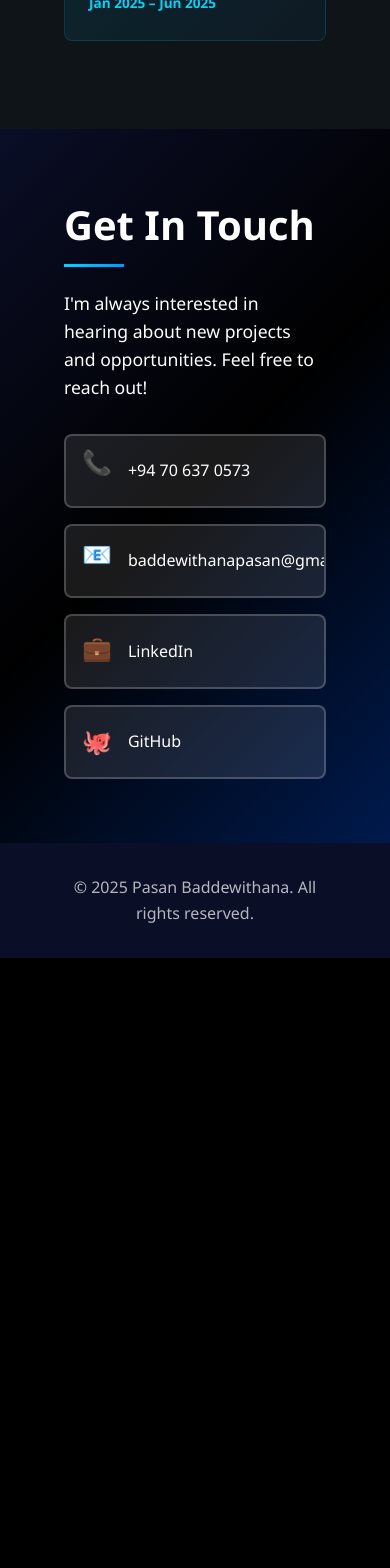
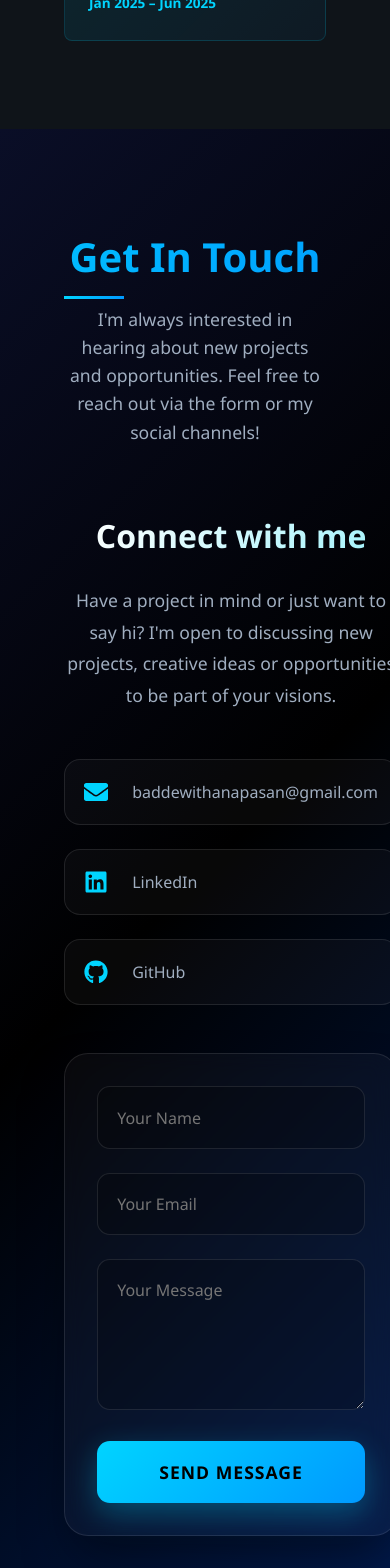
Before and after one commit to IT21247804/Portfolio, a React (Create React App) app: page / in a window 390 px wide. Shown: the part 8420-9988 px from the top of the page. Before the commit the page ends 9378 px from the top, so only its background shows below. Built offline with nearby package versions, Linux system fonts and the light colour scheme.

Commit message:
feat(EmailJS): added EmailJS

```diff
--- a/package.json
+++ b/package.json
@@ -3,6 +3,7 @@
   "version": "0.1.0",
   "private": true,
   "dependencies": {
+    "@emailjs/browser": "^4.4.1",
     "@testing-library/dom": "^10.4.1",
     "@testing-library/jest-dom": "^6.9.1",
     "@testing-library/react": "^16.3.2",
--- a/src/App.css
+++ b/src/App.css
@@ -1529,8 +1529,9 @@ body {
 }
 
 /* Contact Section */
+/* Contact Section */
 .contact {
-  padding: 4rem 2rem;
+  padding: 6rem 2rem;
   background: linear-gradient(135deg, #0a0e27, #000000, #001a4d);
   color: white;
   position: relative;
@@ -1542,11 +1543,12 @@ body {
   position: absolute;
   top: -50%;
   right: -50%;
-  width: 300px;
-  height: 300px;
-  background: rgba(236, 72, 153, 0.1);
+  width: 600px;
+  height: 600px;
+  background: radial-gradient(circle, rgba(236, 72, 153, 0.1), transparent 70%);
   border-radius: 50%;
-  animation: float 6s ease-in-out infinite;
+  animation: float 10s ease-in-out infinite;
+  pointer-events: none;
 }
 
 .contact::after {
@@ -1554,125 +1556,200 @@ body {
   position: absolute;
   bottom: -50%;
   left: -50%;
-  width: 300px;
-  height: 300px;
-  background: rgba(99, 102, 241, 0.1);
+  width: 600px;
+  height: 600px;
+  background: radial-gradient(circle, rgba(99, 102, 241, 0.1), transparent 70%);
   border-radius: 50%;
-  animation: float 8s ease-in-out infinite reverse;
+  animation: float 12s ease-in-out infinite reverse;
+  pointer-events: none;
 }
 
 .contact h2 {
   color: white;
-  -webkit-text-fill-color: white;
-  background: none;
-  position: relative;
-  z-index: 1;
+  text-align: center;
+  margin-bottom: 1rem;
 }
 
 .contact-intro {
   font-size: 1.1rem;
   max-width: 600px;
-  margin: 1rem auto 2rem;
-  opacity: 0.95;
+  margin: 0 auto 4rem;
+  text-align: center;
+  opacity: 0.8;
+  color: var(--text-light);
+}
+
+.contact-content {
+  display: grid;
+  grid-template-columns: 1fr 1fr;
+  gap: 4rem;
+  max-width: 1000px;
+  margin: 0 auto;
   position: relative;
   z-index: 1;
-  animation: slideUp 0.8s ease-out;
-}
-
-.contact-info {
+}
+
+.contact-details {
   display: flex;
   flex-direction: column;
-  gap: 1rem;
-  max-width: 600px;
-  margin: 0 auto;
-  position: relative;
-  z-index: 1;
-}
-
-.contact-link {
-  display: inline-flex;
+  justify-content: center;
+}
+
+.contact-details h3 {
+  font-size: 2rem;
+  margin-bottom: 1.5rem;
+  background: linear-gradient(135deg, #fff, #a5f3fc);
+  -webkit-background-clip: text;
+  background-clip: text;
+  -webkit-text-fill-color: transparent;
+}
+
+.contact-details p {
+  font-size: 1.1rem;
+  line-height: 1.8;
+  color: var(--text-light);
+  margin-bottom: 3rem;
+}
+
+.social-links {
+  display: flex;
+  flex-direction: column;
+  gap: 1.5rem;
+}
+
+.social-link {
+  display: flex;
   align-items: center;
-  gap: 1rem;
-  padding: 1rem;
-  background: rgba(255, 255, 255, 0.1);
-  border: 2px solid rgba(255, 255, 255, 0.2);
-  border-radius: 0.5rem;
+  gap: 1.5rem;
+  padding: 1.2rem;
+  background: rgba(255, 255, 255, 0.03);
+  border: 1px solid rgba(255, 255, 255, 0.1);
+  border-radius: 1rem;
+  color: var(--text-light);
+  text-decoration: none;
+  transition: all 0.3s cubic-bezier(0.4, 0, 0.2, 1);
+  position: relative;
+  overflow: hidden;
+}
+
+.social-link svg {
+  font-size: 1.5rem;
+  color: var(--primary-color);
+  transition: transform 0.3s ease;
+}
+
+.social-link span {
+  font-size: 1rem;
+  font-weight: 500;
+}
+
+.social-link:hover {
+  background: rgba(255, 255, 255, 0.08);
+  border-color: var(--primary-color);
+  transform: translateX(10px);
+  box-shadow: 0 10px 30px -10px rgba(0, 0, 0, 0.5);
   color: white;
-  text-decoration: none;
+}
+
+.social-link:hover svg {
+  transform: scale(1.2) rotate(5deg);
+}
+
+/* Contact Form */
+.contact-form {
+  background: rgba(255, 255, 255, 0.03);
+  backdrop-filter: blur(10px);
+  padding: 3rem;
+  border-radius: 1.5rem;
+  border: 1px solid rgba(255, 255, 255, 0.1);
+  box-shadow: 0 25px 50px -12px rgba(0, 0, 0, 0.5);
+}
+
+.form-group {
+  margin-bottom: 1.5rem;
+}
+
+.contact-form input,
+.contact-form textarea {
+  width: 100%;
+  padding: 1.2rem;
+  background: rgba(0, 0, 0, 0.2);
+  border: 1px solid rgba(255, 255, 255, 0.1);
+  border-radius: 0.8rem;
+  color: white;
+  font-size: 1rem;
   transition: all 0.3s ease;
+  font-family: inherit;
+}
+
+.contact-form textarea {
+  resize: vertical;
+  min-height: 150px;
+}
+
+.contact-form input:focus,
+.contact-form textarea:focus {
+  outline: none;
+  border-color: var(--primary-color);
+  background: rgba(0, 0, 0, 0.4);
+  box-shadow: 0 0 0 4px rgba(0, 212, 255, 0.1);
+}
+
+.contact-form button {
+  width: 100%;
+  padding: 1.2rem;
+  font-size: 1.1rem;
+  background: linear-gradient(135deg, var(--primary-color), var(--secondary-color));
+  border: none;
+  border-radius: 0.8rem;
+  color: #000;
+  font-weight: 700;
+  cursor: pointer;
+  transition: all 0.3s ease;
+  text-transform: uppercase;
+  letter-spacing: 1px;
+}
+
+.contact-form button:hover {
+  transform: translateY(-5px);
+  box-shadow: 0 10px 30px -10px var(--primary-color);
+}
+
+.success-msg {
+  color: #4ade80;
+  margin-top: 1rem;
+  text-align: center;
   font-weight: 500;
-  animation: slideUp 0.6s ease-out forwards;
-  opacity: 0;
-  position: relative;
-  overflow: hidden;
-}
-
-.contact-link:nth-child(1) {
-  animation-delay: 0.1s;
-}
-
-.contact-link:nth-child(2) {
-  animation-delay: 0.2s;
-}
-
-.contact-link:nth-child(3) {
-  animation-delay: 0.3s;
-}
-
-.contact-link:nth-child(4) {
-  animation-delay: 0.4s;
-}
-
-.contact-link::before {
-  content: '';
-  position: absolute;
-  top: 0;
-  left: -100%;
-  width: 100%;
-  height: 100%;
-  background: linear-gradient(90deg, transparent, rgba(255, 255, 255, 0.2), transparent);
-  transition: left 0.5s ease;
-  z-index: 0;
-}
-
-.contact-link:hover::before {
-  left: 100%;
-}
-
-.contact-link>* {
-  position: relative;
-  z-index: 1;
-}
-
-.contact-link:hover {
-  background: rgba(255, 255, 255, 0.15);
-  border-color: rgba(255, 255, 255, 0.6);
-  transform: translateX(15px) translateY(-2px);
-  box-shadow: 0 10px 30px rgba(0, 0, 0, 0.3), inset 0 1px 0 rgba(255, 255, 255, 0.2);
-}
-
-.contact-link span {
-  font-size: 1.5rem;
-  transition: all 0.3s ease;
-  animation: bounce 2s ease-in-out infinite;
-  display: inline-block;
-}
-
-.contact-link:nth-child(2) span {
-  animation-delay: 0.2s;
-}
-
-.contact-link:nth-child(3) span {
-  animation-delay: 0.4s;
-}
-
-.contact-link:nth-child(4) span {
-  animation-delay: 0.6s;
-}
-
-.contact-link:hover span {
-  transform: scale(1.4) rotate(10deg);
-  animation: heartbeat 0.6s ease-in-out;
+  animation: fadeIn 0.5s ease;
+}
+
+.error-msg {
+  color: #f87171;
+  margin-top: 1rem;
+  text-align: center;
+  font-weight: 500;
+  animation: fadeIn 0.5s ease;
+}
+
+@media (max-width: 968px) {
+  .contact-content {
+    grid-template-columns: 1fr;
+    gap: 3rem;
+  }
+
+  .contact-details {
+    text-align: center;
+    align-items: center;
+  }
+
+  .social-links {
+    width: 100%;
+    max-width: 400px;
+  }
+
+  .contact-form {
+    padding: 2rem;
+  }
 }
 
 /* Footer */
--- a/src/components/Contact.js
+++ b/src/components/Contact.js
@@ -1,27 +1,82 @@
-import React from 'react';
+import React, { useRef, useState } from 'react';
+import emailjs from '@emailjs/browser';
+import { FaEnvelope, FaLinkedin, FaGithub } from 'react-icons/fa';
 
 const Contact = () => {
+  const form = useRef();
+  const [status, setStatus] = useState('');
+
+  const sendEmail = (e) => {
+    e.preventDefault();
+    setStatus('sending');
+
+    // Replace these with your actual Service ID and Template ID
+    // You can find them in your EmailJS dashboard
+    emailjs.sendForm(
+      process.env.REACT_APP_EMAILJS_SERVICE_ID,
+      process.env.REACT_APP_EMAILJS_TEMPLATE_ID,
+      form.current,
+      process.env.REACT_APP_EMAILJS_PUBLIC_KEY
+    )
+      .then((result) => {
+        console.log(result.text);
+        setStatus('success');
+        form.current.reset();
+      }, (error) => {
+        console.log(error.text);
+        setStatus('error');
+      });
+  };
+
   return (
     <section id="contact" className="contact">
       <div className="container">
         <h2 className="section-title" data-aos="fade-up">Get In Touch</h2>
         <p className="contact-intro" data-aos="fade-up" data-aos-delay="100">
           I'm always interested in hearing about new projects and opportunities.
-          Feel free to reach out!
+          Feel free to reach out via the form or my social channels!
         </p>
-        <div className="contact-info" data-aos="fade-up" data-aos-delay="200">
-          <a href="tel:+94706370573" className="contact-link">
-            <span>📞</span> +94 70 637 0573
-          </a>
-          <a href="mailto:baddewithanapasan@gmail.com" className="contact-link">
-            <span>📧</span> baddewithanapasan@gmail.com
-          </a>
-          <a href="https://linkedin.com/in/pasan-baddewithana" target="_blank" rel="noopener noreferrer" className="contact-link">
-            <span>💼</span> LinkedIn
-          </a>
-          <a href="https://github.com/IT21247804" target="_blank" rel="noopener noreferrer" className="contact-link">
-            <span>🐙</span> GitHub
-          </a>
+
+        <div className="contact-content">
+          <div className="contact-details" data-aos="fade-right" data-aos-delay="200">
+            <h3>Connect with me</h3>
+            <p>
+              Have a project in mind or just want to say hi?
+              I'm open to discussing new projects, creative ideas or opportunities to be part of your visions.
+            </p>
+
+            <div className="social-links">
+              <a href="mailto:baddewithanapasan@gmail.com" className="social-link" aria-label="Email">
+                <FaEnvelope />
+                <span>baddewithanapasan@gmail.com</span>
+              </a>
+              <a href="https://linkedin.com/in/pasan-baddewithana" target="_blank" rel="noopener noreferrer" className="social-link" aria-label="LinkedIn">
+                <FaLinkedin />
+                <span>LinkedIn</span>
+              </a>
+              <a href="https://github.com/IT21247804" target="_blank" rel="noopener noreferrer" className="social-link" aria-label="GitHub">
+                <FaGithub />
+                <span>GitHub</span>
+              </a>
+            </div>
+          </div>
+
+          <form ref={form} onSubmit={sendEmail} className="contact-form" data-aos="fade-left" data-aos-delay="300">
+            <div className="form-group">
+              <input type="text" name="name" placeholder="Your Name" required />
+            </div>
+            <div className="form-group">
+              <input type="email" name="email" placeholder="Your Email" required />
+            </div>
+            <div className="form-group">
+              <textarea name="message" placeholder="Your Message" rows="5" required></textarea>
+            </div>
+            <button type="submit" className="btn btn-primary">
+              {status === 'sending' ? 'Sending...' : 'Send Message'}
+            </button>
+            {status === 'success' && <p className="success-msg">Message sent successfully!</p>}
+            {status === 'error' && <p className="error-msg">Failed to send. Please try again.</p>}
+          </form>
         </div>
       </div>
     </section>
```
Also changed, not shown: 2 other files (tests, documents, lock files or other folders).
